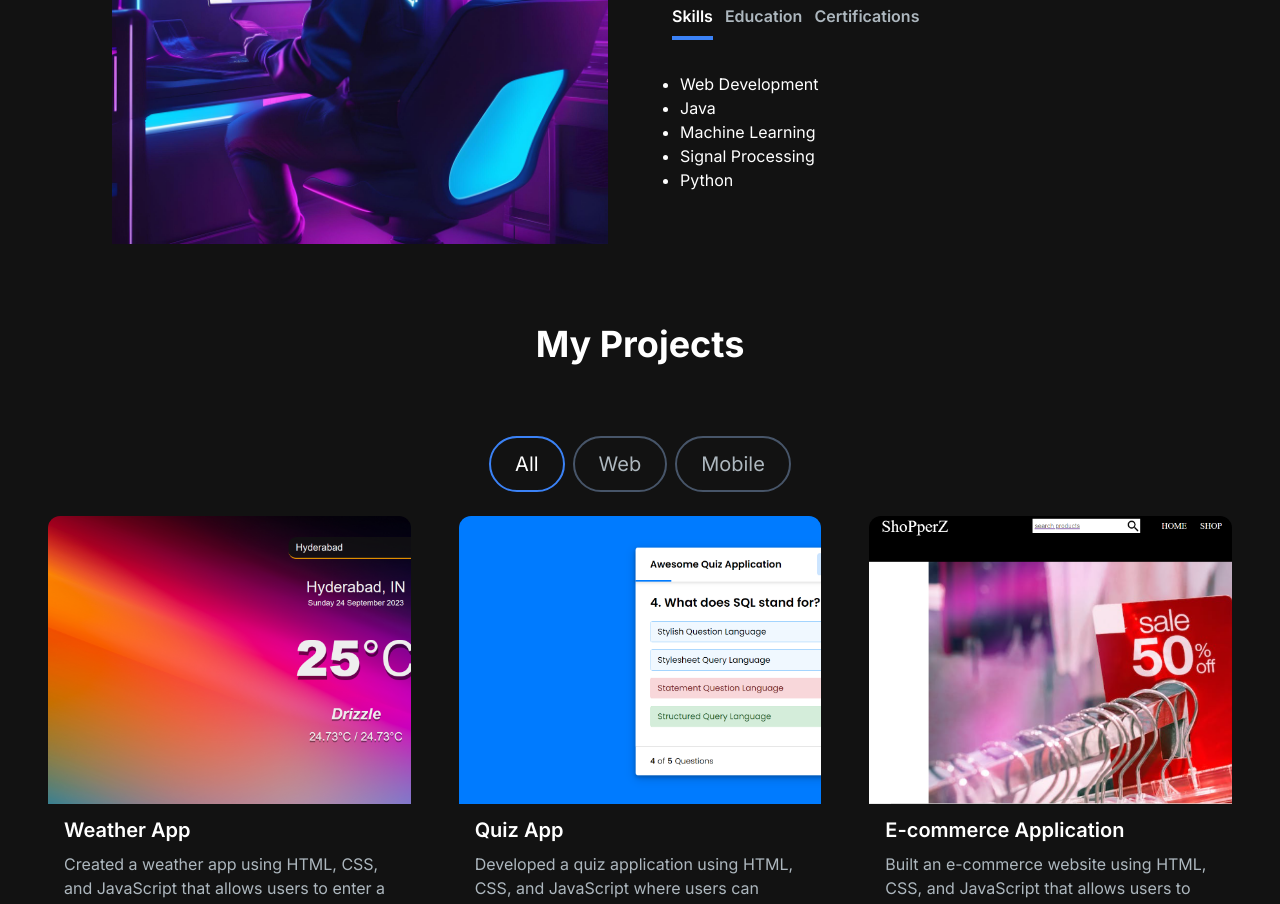
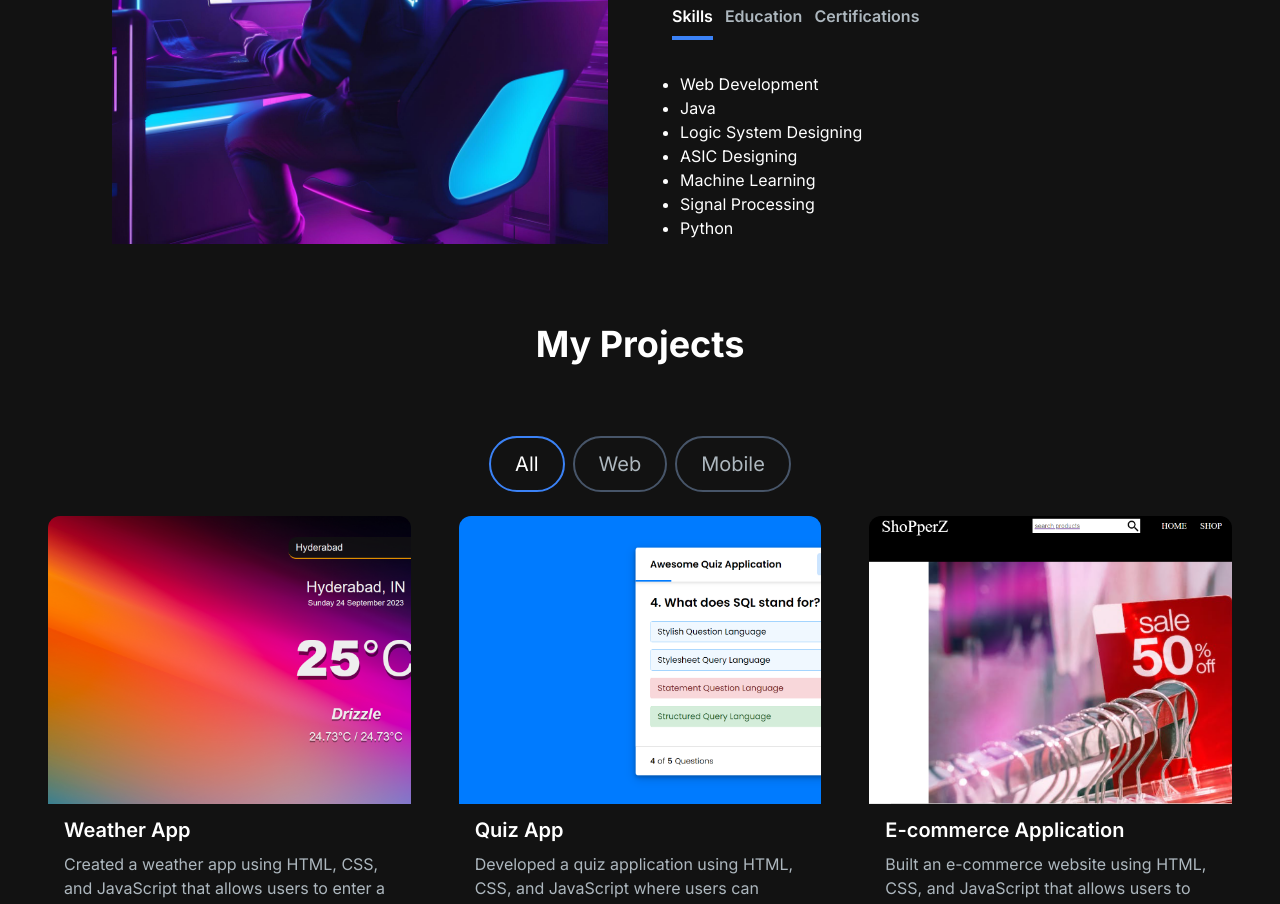
Before and after one commit to Shrishant2325/My-Portfolio, a Next.js app: page / in a window 1280 px wide. Shown: the part 1000-1904 px from the top of the page. Built offline with nearby package versions, Linux system fonts and the light colour scheme.

Commit message:
Update AboutSection.jsx

```diff
--- a/src/app/components/AboutSection.jsx
+++ b/src/app/components/AboutSection.jsx
@@ -11,6 +11,8 @@ const TAB_DATA = [
       <ul className="list-disc pl-2">
         <li>Web Development</li>
         <li>Java</li>
+        <li>Logic System Designing</li>
+        <li>ASIC Designing</li>
         <li>Machine Learning</li>
         <li>Signal Processing</li>
         <li>Python</li>
```
